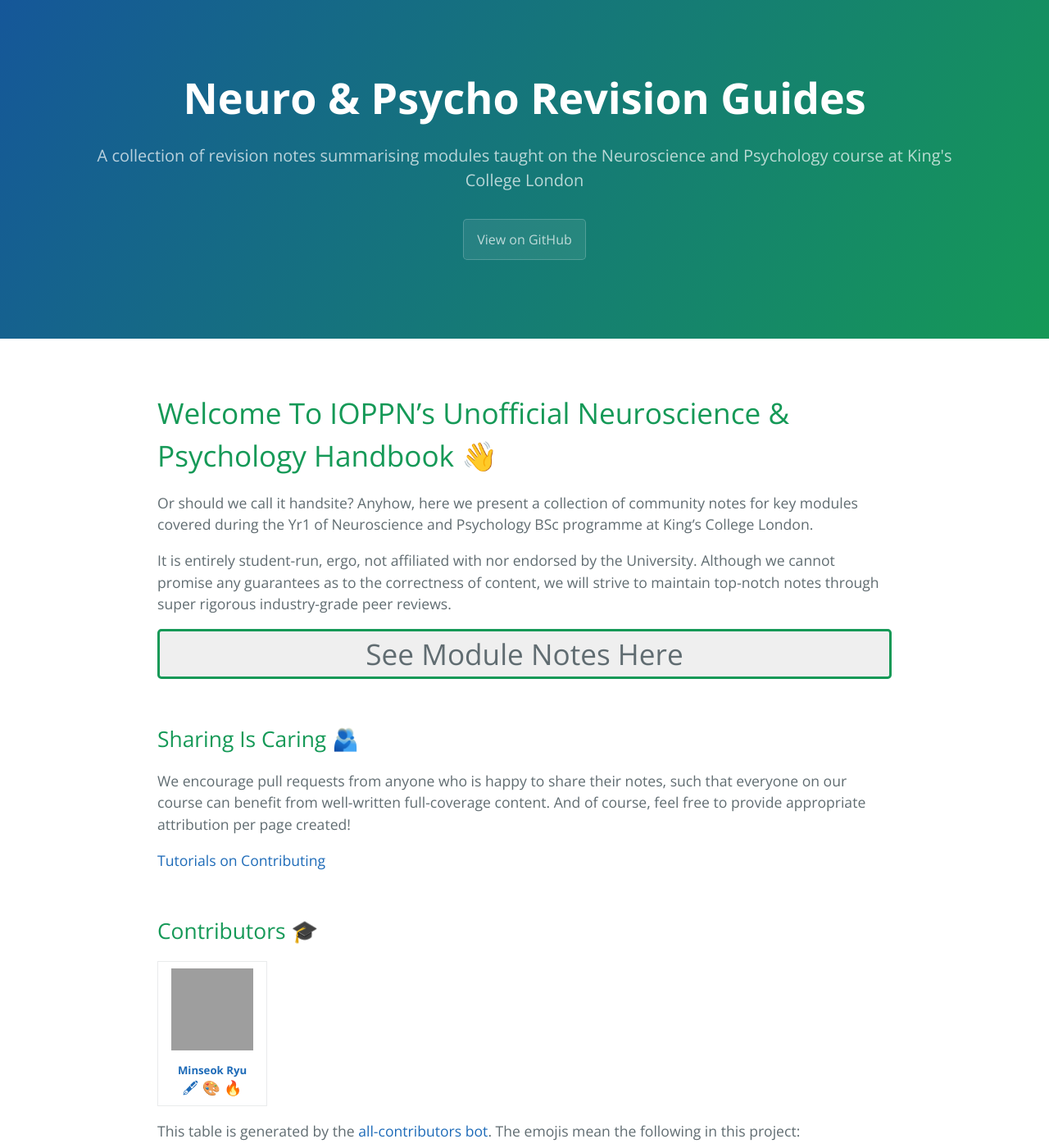
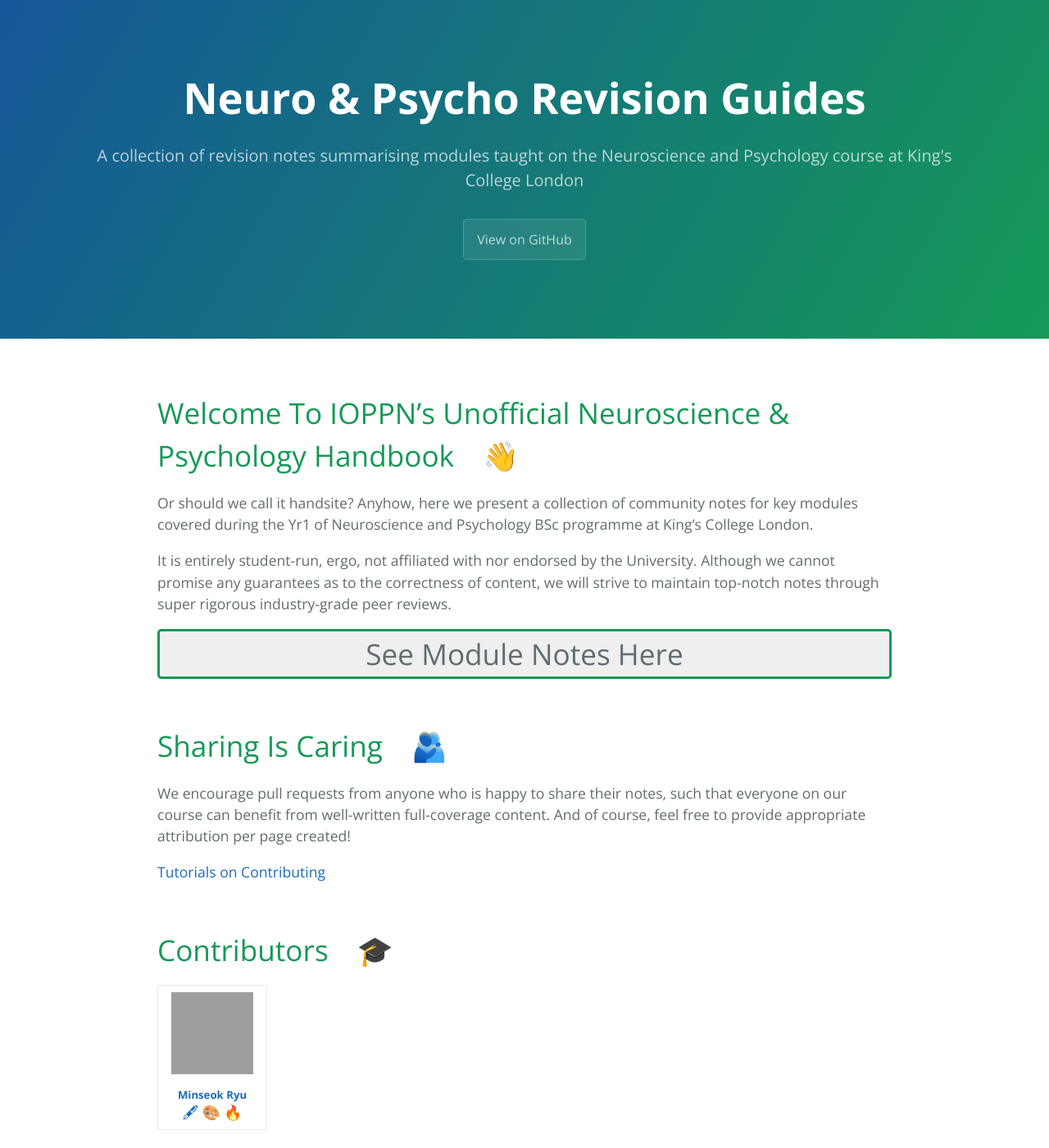
Before and after one commit to Neuro-Psycho-Group/ioppn-notes.github.io, a Jekyll site: the page built from index.md, in a window 1280 px wide and 1400 px high. Shown: the whole window at 82% size. Built offline with Jekyll 4.4.1, drawn with Linux system fonts in a browser that asks for light colours; grey boxes are pictures that could not be loaded.

```diff
--- a/index.md
+++ b/index.md
@@ -2,7 +2,7 @@
 layout: default
 ---
 
-# Welcome To IOPPN's Unofficial Neuroscience & Psychology Handbook  👋
+# Welcome To IOPPN's Unofficial Neuroscience & Psychology Handbook ⠀👋
 
 Or should we call it handsite? Anyhow, here we present a collection of community notes for key modules covered during the Yr1 of Neuroscience and Psychology BSc programme at King's College London.
 
@@ -14,13 +14,13 @@ It is entirely student-run, ergo, not affiliated with nor endorsed by the Univer
 </form>
 
 
-## Sharing Is Caring  🫂
+# Sharing Is Caring ⠀🫂
 
 We encourage pull requests from anyone who is happy to share their notes, such that everyone on our course can benefit from well-written full-coverage content. And of course, feel free to provide appropriate attribution per page created!
 
 [Tutorials on Contributing](./CSRGContributing/)
 
-## Contributors  🎓
+# Contributors ⠀🎓
 
 <!-- ALL-CONTRIBUTORS-LIST:START - Do not remove or modify this section -->
 <!-- prettier-ignore-start -->
@@ -50,7 +50,7 @@ This table is generated by the [all-contributors bot](https://allcontributors.or
 
 
 
-## Contact us
+# Contact us
 
 Currently, the maintainers/admins for this project are: Minseok Ryu.
 
```
